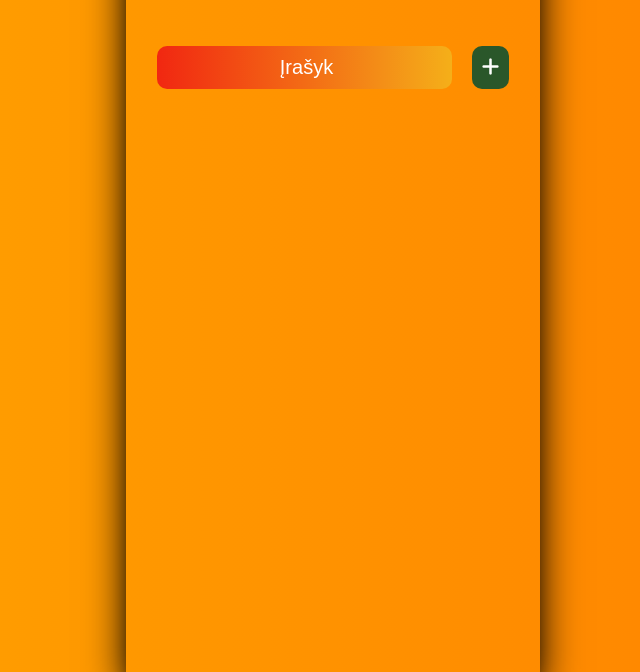
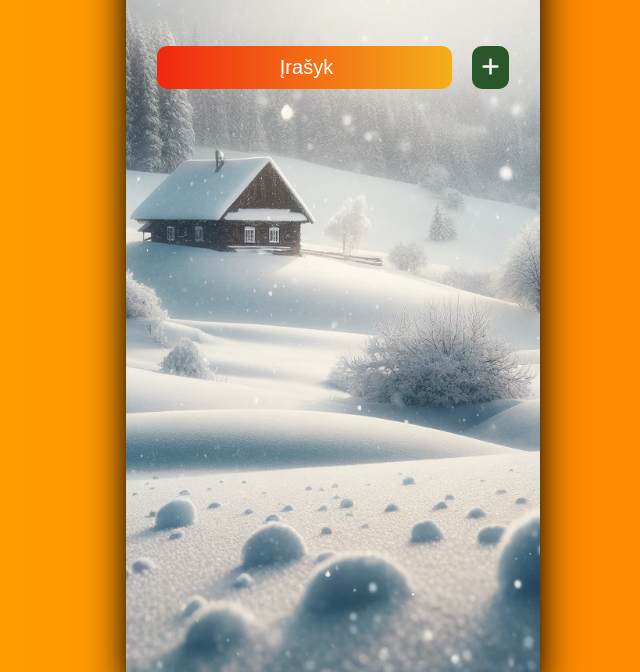
Before and after one commit to terasfly/to-do-list-2, a plain HTML site: page index.html in a window 1280 px wide. Shown: the part 128-800 px from the top of the page, without its empty margins (307-947 px from the left). Drawn offline with nearby package versions, Linux system fonts and the light colour scheme.

Commit message:
Update style.css

```diff
--- a/style.css
+++ b/style.css
@@ -31,7 +31,7 @@ body {
     min-height: 100vh;
     align-items: center;
     justify-content: flex-start;
-    background: url('snow.jpg');
+    background: url('snow.png');
     height: 400px;
     background-position: center;
     background-repeat: no-repeat;
```
